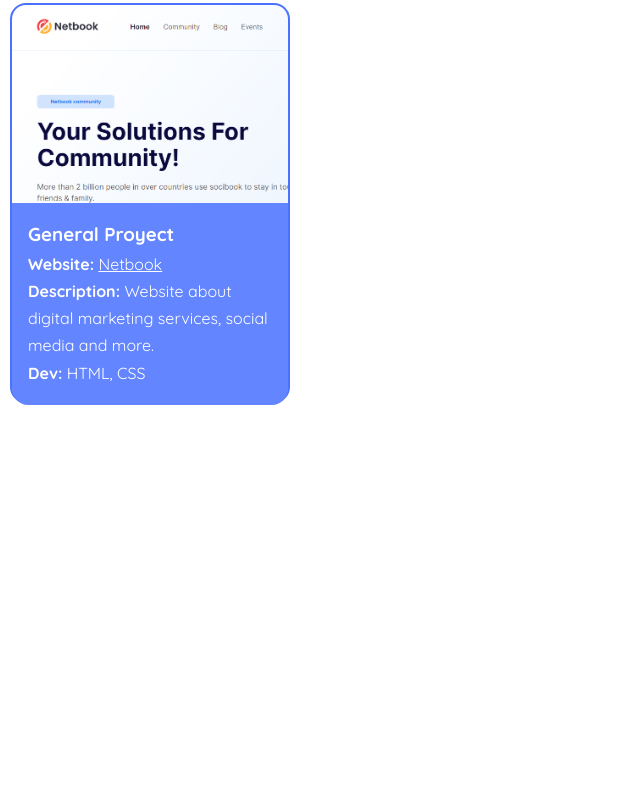
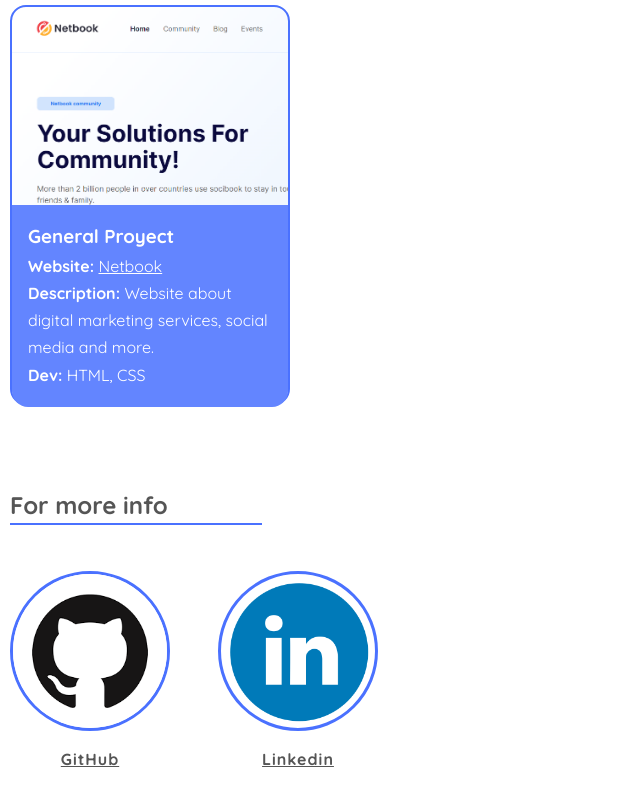
Before and after one commit to oscarc73/services_briefcase, a plain HTML site: page index.html in a window 1280 px wide. Shown: the part 1256-2062 px from the top of the page, without its empty margins (0-640 px from the left). Before the commit the page ends 1661 px from the top, so only its background shows below. Drawn offline with Linux system fonts and the light colour scheme.

Commit message:
Finished HTML and CSS code in desktop

```diff
--- a/src/index.html
+++ b/index.html
@@ -4,7 +4,7 @@
 <head>
     <meta charset="UTF-8">
     <meta name="viewport" content="width=device-width, initial-scale=1.0">
-    <link rel="stylesheet" href="./style.css">
+    <link rel="stylesheet" href="./src/style.css">
     <link rel="preconnect" href="https://fonts.googleapis.com">
     <link rel="preconnect" href="https://fonts.gstatic.com" crossorigin>
     <link href="https://fonts.googleapis.com/css2?family=Quicksand:wght@400;500;700&display=swap" rel="stylesheet">
@@ -16,8 +16,8 @@
         <section class="intro">
             <div class="container">
                 <div class="intro_profile">
-                    <div class="intro_profile-img-txt">
-                        <img src="../images/profile.webp" alt="">
+                    <div class="intro_profile-img-txt img_profile">
+                        <img src="./images/profile.webp" alt="Profile photo of Oscar Carabali">
                         <h2>Hello world! <br>
                             My name is Oscar <br>
                             I'm from Colombia
@@ -36,7 +36,7 @@
         </section>
         <section class="factures">
             <div class="facture container">
-                <h2>Featured projects</h2>
+                <h2 class="subtitle">Featured projects</h2>
                 <div class="facture_cards">
                     <div class="facture_cards-card card1">
                         <div class="facture_cards-description">
@@ -104,7 +104,25 @@
             </div>
         </section>
     </main>
-    <footer class="footer"></footer>
+    <footer class="footer">
+        <div class="container">
+            <div class="info">
+                <h2 class="subtitle">For more info</h2>
+                <div class="info_contac">
+
+                    <div class="info_img_txt img_profile">
+                        <img src="./images/github.png" alt="Picture of github">
+                        <a href="https://github.com/oscarc73">GitHub</a>
+                    </div>
+
+                    <div class="info_img_txt img_profile">
+                        <img src="./images/linkedin.png" alt="Picture of Linkedin">
+                        <a href="https://www.linkedin.com/in/oscar-javier-carabal%C3%AD-loaiza-101b7b220/">Linkedin</a>
+                    </div>
+                </div>
+            </div>
+        </div>
+    </footer>
 </body>
 
 </html>
--- a/src/style.css
+++ b/src/style.css
@@ -79,11 +79,17 @@
   --primary_color: #4A71FF;
   --secundary_color: #6385FF;
   --text_color: #555555;
-  --white_color: #ffff ;
+  --white_color: #ffff;
   --black_color: #000000;
 }
 
-h1, h2, h3, h4, p, ul, li {
+h1,
+h2,
+h3,
+h4,
+p,
+ul,
+li {
   color: var(--text_color);
 }
 
@@ -96,6 +102,17 @@
 .container {
   width: 1260px;
   margin: 0 auto;
+}
+
+.subtitle::before {
+  display: block;
+  position: relative;
+  content: "";
+  width: 20%;
+  height: 2px;
+  background-color: var(--primary_color);
+  top: 38px;
+  left: 0;
 }
 
 /* MAIN / -----O----- INTRO -----O----- */
@@ -115,7 +132,7 @@
   box-sizing: content-box;
 }
 
-.intro_profile-img-txt img {
+.img_profile img {
   width: 10rem;
   height: 10rem;
   border-radius: 50%;
@@ -123,7 +140,7 @@
   margin-bottom: 1rem !important;
 }
 
-.intro_profile-img-txt img,
+.img_profile img,
 h2 {
   margin: 0 auto;
   text-align: center;
@@ -146,12 +163,6 @@
 /* -----O----- FACTURE -----O----- */
 .facture h2 {
   text-align: left;
-}
-
-.facture h2::before {
-  content: "";
-  width: 20%;
-  color: var(--primary_color);
 }
 
 .facture_cards {
@@ -180,14 +191,17 @@
   background-image: url("../images/delies-img.webp");
   background-size: cover;
 }
+
 .card2 {
   background-image: url("../images/delies-img.webp");
   background-size: cover;
 }
+
 .card3 {
   background-image: url("../images/soagency.webp");
   background-size: cover;
 }
+
 .card4 {
   background-image: url("../images/Netbook.webp");
   background-size: cover;
@@ -203,9 +217,42 @@
   /* display: none; */
 }
 
-.facture_cards-description h3, ul, li, a{
+.facture_cards-description * {
   color: var(--white_color);
   line-height: 1.7;
   list-style: none;
   padding: 0;
 }
+
+/* -----O----- FOOTER -----O----- */
+
+.footer {
+  padding: 5rem 0;
+}
+
+.info h2 {
+  text-align: left;
+}
+
+.info_contac {
+  display: flex;
+  margin-top: 3rem;
+  align-items: center;
+  gap: 3rem;
+}
+
+.info_img_txt {
+  display: flex;
+  flex-direction: column;
+  align-items: center;
+}
+
+.info_img_txt a {
+  color: var(--text_color);
+  letter-spacing: 1px;
+  font-weight: 600;
+}
+
+.info_img_txt a:hover {
+  color: var(--primary_color);
+}
```
Also changed, not shown: images/github.png (added), images/linkedin.png (added).
